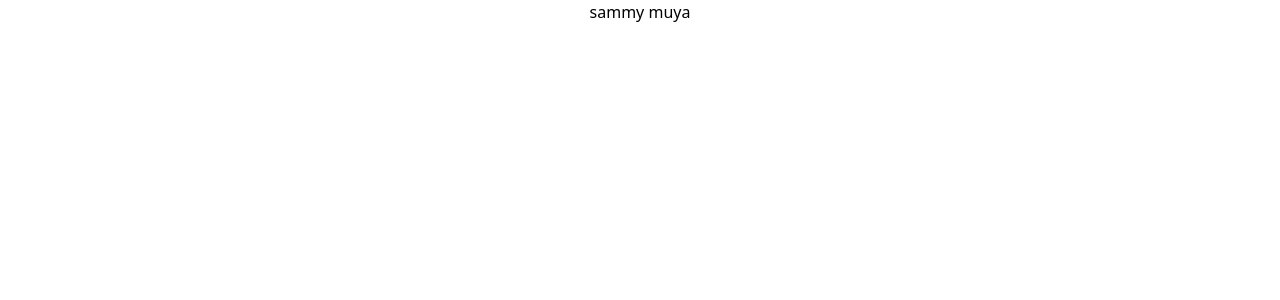
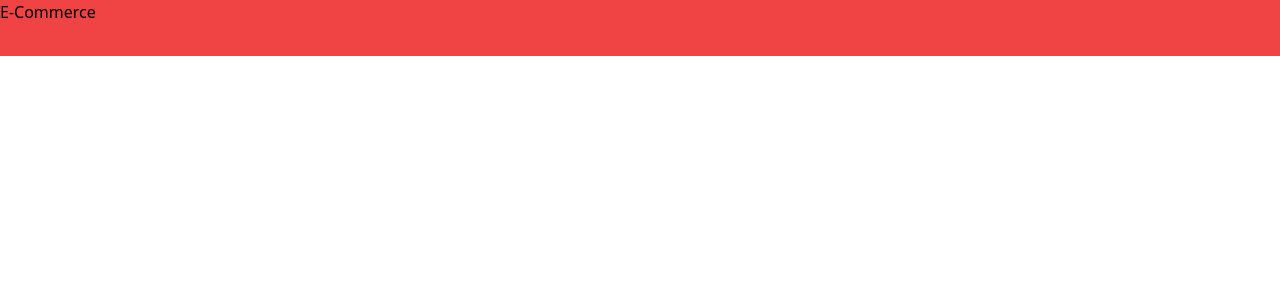
Before and after one commit to muyasamuel/e-commerce, a React (Create React App) app: page / in a window 1280 px wide. Shown: the top 300 px of the page. Built offline with nearby package versions, Linux system fonts and the light colour scheme.

Commit message:
Adding a header

```diff
--- a/src/App.js
+++ b/src/App.js
@@ -1,10 +1,11 @@
 
 import './App.css';
+import Header from './components/Header';
 
 function App() {
   return (
     <div className="App">
-     <h1>sammy muya</h1>
+     <Header />
     </div>
   );
 }
--- /dev/null
+++ b/src/components/Header.js
@@ -0,0 +1,9 @@
+import React from 'react'
+
+function Header() {
+  return (
+    <div className='bg-red-500 h-14 flex  '> E-Commerce </div>
+  )
+}
+
+export default Header
```
